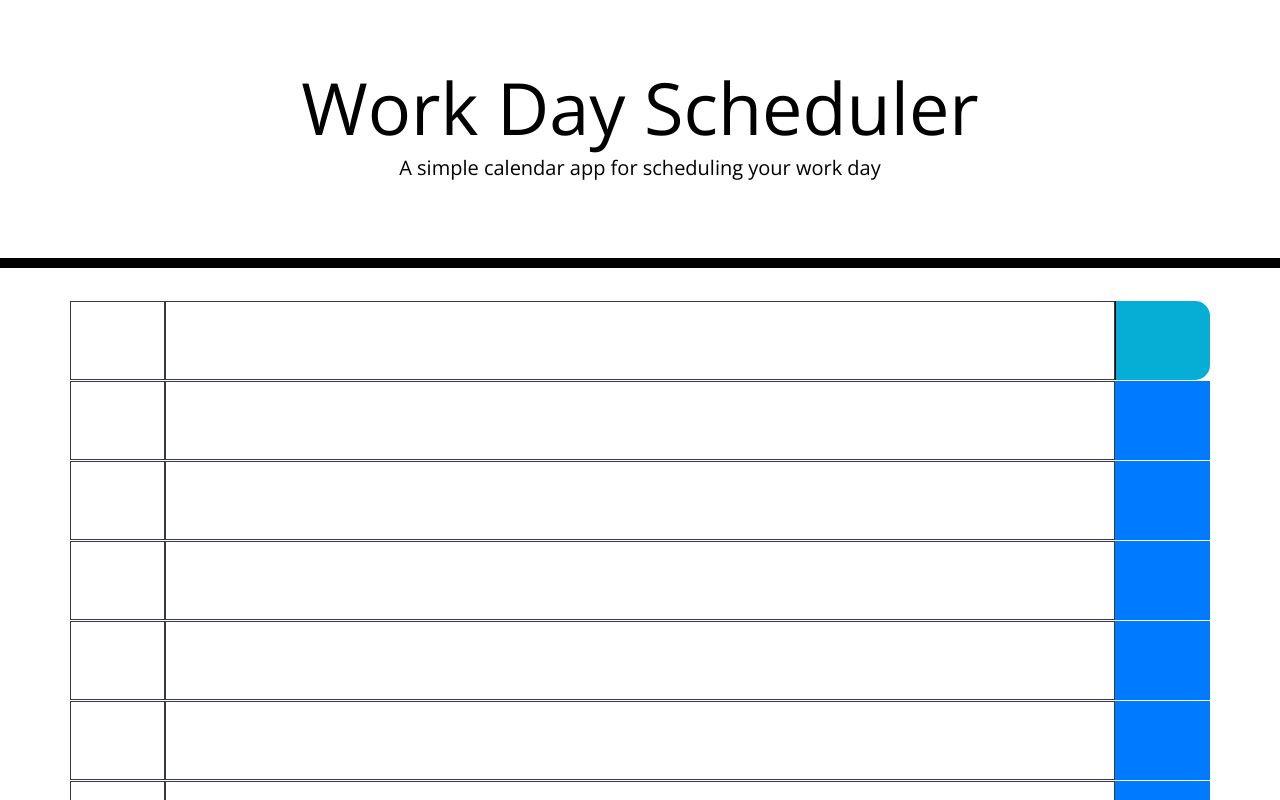
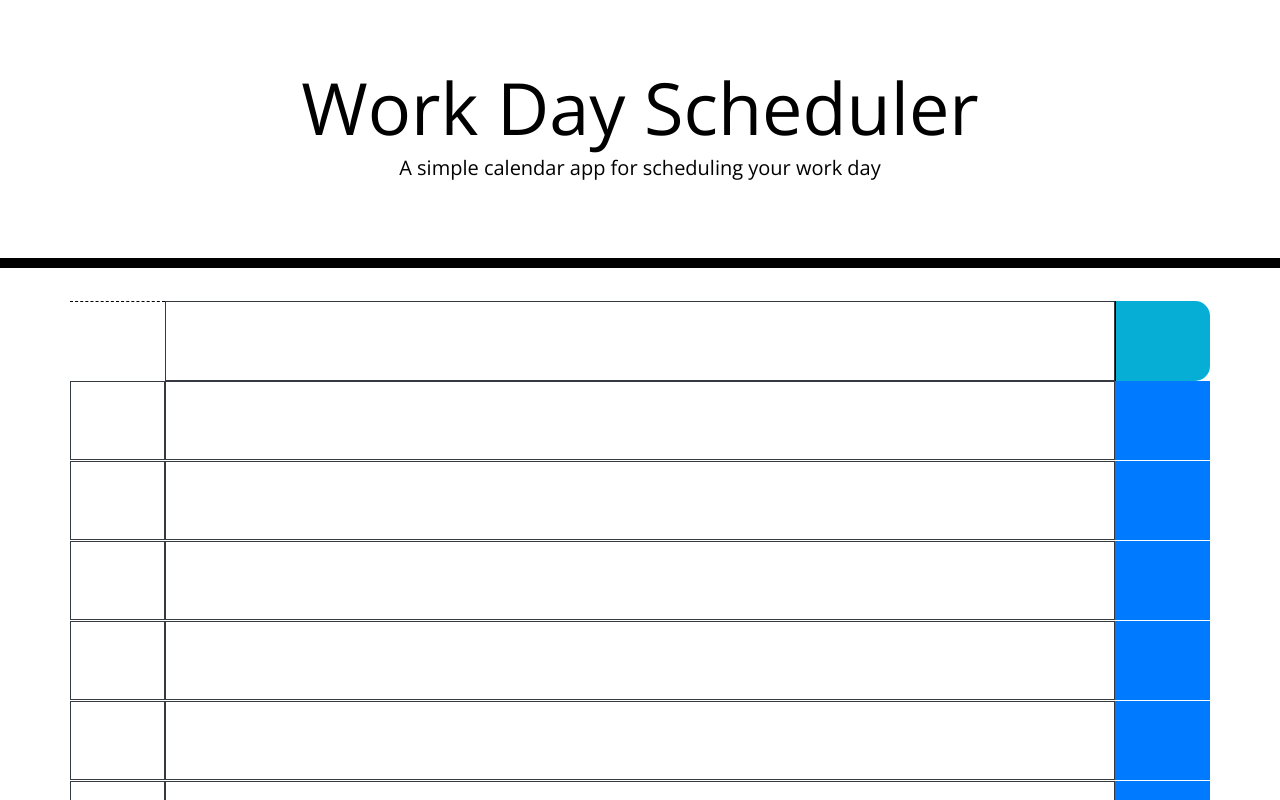
Before and after one commit to CoderJ01/daily-planner, a plain HTML site: page index.html in a window 1280 px wide. Shown: the top 800 px of the page. Drawn offline with nearby package versions, Linux system fonts and the light colour scheme.

Commit message:
col-sm-1 hour (class)

```diff
--- a/index.html
+++ b/index.html
@@ -30,7 +30,7 @@
     </header>
     <section class="container">
       <div class="row">
-        <div class="col-sm-1 border border-dark">
+        <div class="col-sm-1 hour">
 
         </div>
         <div class="col-sm-10 border border-dark">
@@ -40,6 +40,7 @@
           <!-- <svg xmlns="http://www.w3.org/2000/svg" width="20" height="20" fill="currentColor" class="bi-bi-save" viewBox="0 0 16 16" color="white">
             <path d="M2 1a1 1 0 0 0-1 1v12a1 1 0 0 0 1 1h12a1 1 0 0 0 1-1V2a1 1 0 0 0-1-1H9.5a1 1 0 0 0-1 1v7.293l2.646-2.647a.5.5 0 0 1 .708.708l-3.5 3.5a.5.5 0 0 1-.708 0l-3.5-3.5a.5.5 0 1 1 .708-.708L7.5 9.293V2a2 2 0 0 1 2-2H14a2 2 0 0 1 2 2v12a2 2 0 0 1-2 2H2a2 2 0 0 1-2-2V2a2 2 0 0 1 2-2h2.5a.5.5 0 0 1 0 1H2z"/>
           </svg> -->
+          <i></i>
 
         </div>
 
```
